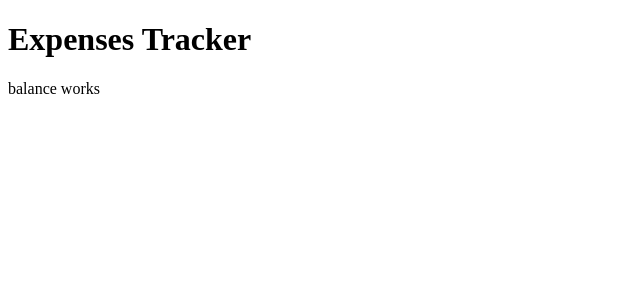
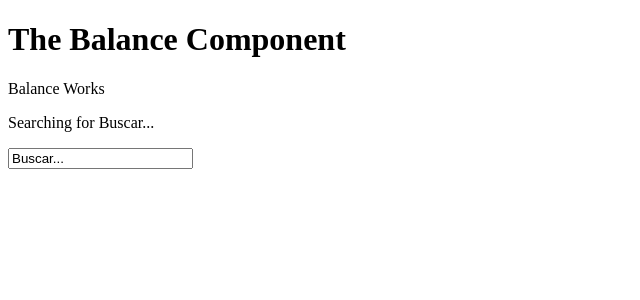
Before and after one commit to Jonas-Ramos/expenses-tracker-ng, an Angular app: page / in a window 1280 px wide. Shown: the top 300 px of the page, without its empty margins (0-640 px from the left). Built offline with nearby package versions, Linux system fonts and the light colour scheme.

Commit message:
Angular: One way & Two way Binding

```diff
--- a/src/app/app.component.html
+++ b/src/app/app.component.html
@@ -1,5 +1,4 @@
 <div class="content">
-  <h1>Expenses Tracker</h1>
   <app-balance />
 </div>
 
--- a/src/app/app.component.ts
+++ b/src/app/app.component.ts
@@ -1,7 +1,6 @@
 import { Component } from '@angular/core';
 import { CommonModule } from '@angular/common';
 import { RouterOutlet } from '@angular/router';
-
 import { BalanceComponent } from './components/balance/balance.component';
 
 @Component({
@@ -12,5 +11,5 @@ import { BalanceComponent } from './components/balance/balance.component';
   styleUrl: './app.component.scss'
 })
 export class AppComponent {
-  title = 'Frontend Con Angular';
+
 }
--- a/src/app/components/balance/balance.component.html
+++ b/src/app/components/balance/balance.component.html
@@ -1 +1,8 @@
-<p>balance works</p>
+<!-- One way Binding -->
+<h1> {{ title }} </h1>
+
+<p>Balance Works</p>
+
+<!-- Two way Binding -->
+<p>Searching for {{ search }}</p>
+<input type="text" [(ngModel)]="search" />
--- a/src/app/components/balance/balance.component.ts
+++ b/src/app/components/balance/balance.component.ts
@@ -1,13 +1,19 @@
 import { Component } from '@angular/core';
 import { CommonModule } from '@angular/common';
+import { FormsModule } from '@angular/forms';
+
 
 @Component({
   selector: 'app-balance',
   standalone: true,
-  imports: [CommonModule],
+  imports: [CommonModule, FormsModule],
   templateUrl: './balance.component.html',
-  styleUrl: './balance.component.scss'
+  styleUrl: './balance.component.scss',
 })
 export class BalanceComponent {
+  // Variable implícita
+  title: string = "The Balance Component";
 
+  // Variable explícita
+  search: string = "Buscar...";
 }
```
